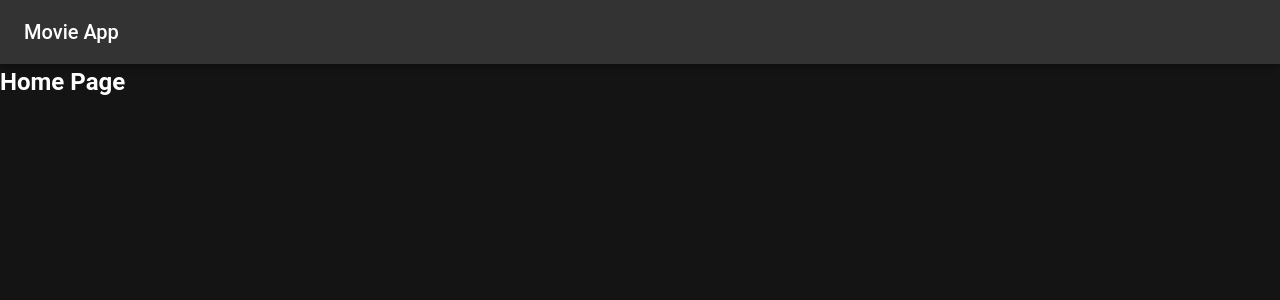
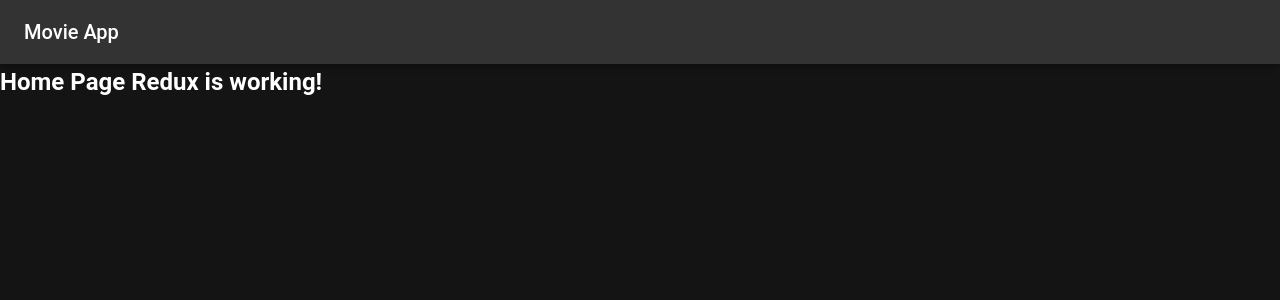
Before and after one commit to Academix1/Movie_App, a React (Create React App) app: page / in a window 1280 px wide. Shown: the top 300 px of the page. Built offline with nearby package versions, Linux system fonts and the light colour scheme.

Commit message:
Connected Redux

```diff
--- a/package.json
+++ b/package.json
@@ -7,9 +7,11 @@
     "@emotion/styled": "^11.14.0",
     "@mui/icons-material": "^6.3.0",
     "@mui/material": "^6.3.0",
+    "@reduxjs/toolkit": "^2.5.0",
     "cra-template": "1.2.0",
     "react": "^19.0.0",
     "react-dom": "^19.0.0",
+    "react-redux": "^9.2.0",
     "react-scripts": "5.0.1"
   },
   "scripts": {
--- a/src/pages/Home.js
+++ b/src/pages/Home.js
@@ -1,7 +1,9 @@
 import React from 'react';
+import { useSelector } from 'react-redux';
 
 function Home() {
-  return <h2>Home Page</h2>;
+const select=useSelector(state=>state.movies.placeholder);
+  return <h2>Home Page {select}</h2>;
 }
 
 export default Home;
--- /dev/null
+++ b/src/redux/movieSlice.js
@@ -0,0 +1,15 @@
+import { createSlice } from '@reduxjs/toolkit';
+
+const initialState = {
+  placeholder: 'Redux is working!',
+};
+
+const movieSlice = createSlice({
+  name: 'movies',
+  initialState,
+  reducers: {
+    // Add actions here in the future
+  },
+});
+
+export default movieSlice.reducer;
--- /dev/null
+++ b/src/redux/store.js
@@ -0,0 +1,10 @@
+import { configureStore } from '@reduxjs/toolkit';
+import movieReducer from './movieSlice';
+
+export const store = configureStore({
+  reducer: {
+    movies: movieReducer,
+  },
+});
+
+export default store;
```
Also changed, not shown: src/App.js (+6 -3 lines), 2 other files (tests, documents, lock files or other folders).
